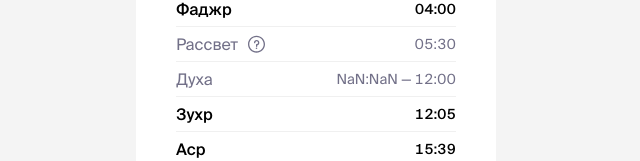
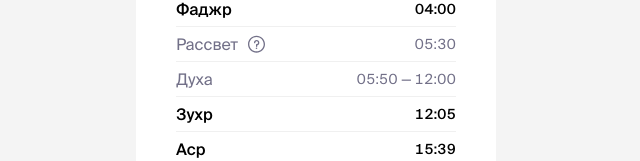
Before and after one commit to timurziev/asr, a Vue app: page / in a window 1280 px wide. Shown: the part 252-413 px from the top of the page, without its empty margins (324-964 px from the left). Built offline with nearby package versions, Linux system fonts and the light colour scheme.

Commit message:
sunset -> sunrise missed files

```diff
--- a/src/components/Timetable.vue
+++ b/src/components/Timetable.vue
@@ -84,11 +84,11 @@ const third = computed(() => {
 })
 
 const duhaa = computed(() => {
-  const afterSunset = 20
+  const afterSunrise = 20
   const beforeZuhr = 5
 
   return {
-    start: dateToString(new Date(stringToDate(today.value.sunset).getTime() + afterSunset * 60000)),
+    start: dateToString(new Date(stringToDate(today.value.sunrise).getTime() + afterSunrise * 60000)),
     end: dateToString(new Date(stringToDate(today.value.zuhr).getTime() - beforeZuhr * 60000)),
   }
 })
--- a/src/data/dubai/9.ts
+++ b/src/data/dubai/9.ts
@@ -4,7 +4,7 @@ export const schedule: DailySchedule[] = [
   {
     day: 1,
     fajr: '04:40',
-    sunset: '05:56',
+    sunrise: '05:56',
     zuhr: '12:22',
     asr: '15:49',
     maghrib: '18:41',
@@ -13,7 +13,7 @@ export const schedule: DailySchedule[] = [
   {
     day: 2,
     fajr: '04:41',
-    sunset: '05:57',
+    sunrise: '05:57',
     zuhr: '12:21',
     asr: '15:49',
     maghrib: '18:40',
@@ -22,7 +22,7 @@ export const schedule: DailySchedule[] = [
   {
     day: 3,
     fajr: '04:41',
-    sunset: '05:57',
+    sunrise: '05:57',
     zuhr: '12:21',
     asr: '15:48',
     maghrib: '18:39',
@@ -31,7 +31,7 @@ export const schedule: DailySchedule[] = [
   {
     day: 4,
     fajr: '04:42',
-    sunset: '05:57',
+    sunrise: '05:57',
     zuhr: '12:21',
     asr: '15:48',
     maghrib: '18:38',
@@ -40,7 +40,7 @@ export const schedule: DailySchedule[] = [
   {
     day: 5,
     fajr: '04:42',
-    sunset: '05:58',
+    sunrise: '05:58',
     zuhr: '12:20',
     asr: '15:47',
     maghrib: '18:37',
@@ -49,7 +49,7 @@ export const schedule: DailySchedule[] = [
   {
     day: 6,
     fajr: '04:43',
-    sunset: '05:58',
+    sunrise: '05:58',
     zuhr: '12:20',
     asr: '15:47',
     maghrib: '18:36',
@@ -58,7 +58,7 @@ export const schedule: DailySchedule[] = [
   {
     day: 7,
     fajr: '04:43',
-    sunset: '05:58',
+    sunrise: '05:58',
     zuhr: '12:20',
     asr: '15:47',
     maghrib: '18:35',
@@ -67,7 +67,7 @@ export const schedule: DailySchedule[] = [
   {
     day: 8,
     fajr: '04:44',
-    sunset: '05:59',
+    sunrise: '05:59',
     zuhr: '12:19',
     asr: '15:46',
     maghrib: '18:34',
@@ -76,7 +76,7 @@ export const schedule: DailySchedule[] = [
   {
     day: 9,
     fajr: '04:44',
-    sunset: '05:59',
+    sunrise: '05:59',
     zuhr: '12:19',
     asr: '15:46',
     maghrib: '18:33',
@@ -85,7 +85,7 @@ export const schedule: DailySchedule[] = [
   {
     day: 10,
     fajr: '04:45',
-    sunset: '06:00',
+    sunrise: '06:00',
     zuhr: '12:19',
     asr: '15:45',
     maghrib: '18:32',
@@ -94,7 +94,7 @@ export const schedule: DailySchedule[] = [
   {
     day: 11,
     fajr: '04:45',
-    sunset: '06:00',
+    sunrise: '06:00',
     zuhr: '12:18',
     asr: '15:45',
     maghrib: '18:31',
@@ -103,7 +103,7 @@ export const schedule: DailySchedule[] = [
   {
     day: 12,
     fajr: '04:46',
-    sunset: '06:00',
+    sunrise: '06:00',
     zuhr: '12:18',
     asr: '15:44',
     maghrib: '18:30',
@@ -112,7 +112,7 @@ export const schedule: DailySchedule[] = [
   {
     day: 13,
     fajr: '04:46',
-    sunset: '06:01',
+    sunrise: '06:01',
     zuhr: '12:18',
     asr: '15:44',
     maghrib: '18:29',
@@ -121,7 +121,7 @@ export const schedule: DailySchedule[] = [
   {
     day: 14,
     fajr: '04:47',
-    sunset: '06:01',
+    sunrise: '06:01',
     zuhr: '12:17',
     asr: '15:43',
     maghrib: '18:28',
@@ -130,7 +130,7 @@ export const schedule: DailySchedule[] = [
   {
     day: 15,
     fajr: '04:47',
-    sunset: '06:01',
+    sunrise: '06:01',
     zuhr: '12:17',
     asr: '15:43',
     maghrib: '18:27',
@@ -139,7 +139,7 @@ export const schedule: DailySchedule[] = [
   {
     day: 16,
     fajr: '04:48',
-    sunset: '06:02',
+    sunrise: '06:02',
     zuhr: '12:17',
     asr: '15:42',
     maghrib: '18:25',
@@ -148,7 +148,7 @@ export const schedule: DailySchedule[] = [
   {
     day: 17,
     fajr: '04:48',
-    sunset: '06:02',
+    sunrise: '06:02',
     zuhr: '12:16',
     asr: '15:42',
     maghrib: '18:24',
@@ -157,7 +157,7 @@ export const schedule: DailySchedule[] = [
   {
     day: 18,
     fajr: '04:48',
-    sunset: '06:02',
+    sunrise: '06:02',
     zuhr: '12:16',
     asr: '15:41',
     maghrib: '18:23',
@@ -166,7 +166,7 @@ export const schedule: DailySchedule[] = [
   {
     day: 19,
     fajr: '04:49',
-    sunset: '06:03',
+    sunrise: '06:03',
     zuhr: '12:15',
     asr: '15:41',
     maghrib: '18:22',
@@ -175,7 +175,7 @@ export const schedule: DailySchedule[] = [
   {
     day: 20,
     fajr: '04:49',
-    sunset: '06:03',
+    sunrise: '06:03',
     zuhr: '12:15',
     asr: '15:40',
     maghrib: '18:21',
@@ -184,7 +184,7 @@ export const schedule: DailySchedule[] = [
   {
     day: 21,
     fajr: '04:50',
-    sunset: '06:04',
+    sunrise: '06:04',
     zuhr: '12:15',
     asr: '15:39',
     maghrib: '18:20',
@@ -193,7 +193,7 @@ export const schedule: DailySchedule[] = [
   {
     day: 22,
     fajr: '04:50',
-    sunset: '06:04',
+    sunrise: '06:04',
     zuhr: '12:14',
     asr: '15:39',
     maghrib: '18:19',
@@ -202,7 +202,7 @@ export const schedule: DailySchedule[] = [
   {
     day: 23,
     fajr: '04:51',
-    sunset: '06:04',
+    sunrise: '06:04',
     zuhr: '12:14',
     asr: '15:38',
     maghrib: '18:18',
@@ -211,7 +211,7 @@ export const schedule: DailySchedule[] = [
   {
     day: 24,
     fajr: '04:51',
-    sunset: '06:05',
+    sunrise: '06:05',
     zuhr: '12:14',
     asr: '15:38',
     maghrib: '18:17',
@@ -220,7 +220,7 @@ export const schedule: DailySchedule[] = [
   {
     day: 25,
     fajr: '04:51',
-    sunset: '06:05',
+    sunrise: '06:05',
     zuhr: '12:13',
     asr: '15:37',
     maghrib: '18:16',
@@ -229,7 +229,7 @@ export const schedule: DailySchedule[] = [
   {
     day: 26,
     fajr: '04:52',
-    sunset: '06:05',
+    sunrise: '06:05',
     zuhr: '12:13',
     asr: '15:36',
     maghrib: '18:15',
@@ -238,7 +238,7 @@ export const schedule: DailySchedule[] = [
   {
     day: 27,
     fajr: '04:52',
-    sunset: '06:06',
+    sunrise: '06:06',
     zuhr: '12:13',
     asr: '15:36',
     maghrib: '18:14',
@@ -247,7 +247,7 @@ export const schedule: DailySchedule[] = [
   {
     day: 28,
     fajr: '04:53',
-    sunset: '06:06',
+    sunrise: '06:06',
     zuhr: '12:12',
     asr: '15:35',
     maghrib: '18:12',
@@ -256,7 +256,7 @@ export const schedule: DailySchedule[] = [
   {
     day: 29,
     fajr: '04:53',
-    sunset: '06:07',
+    sunrise: '06:07',
     zuhr: '12:12',
     asr: '15:35',
     maghrib: '18:11',
@@ -265,7 +265,7 @@ export const schedule: DailySchedule[] = [
   {
     day: 30,
     fajr: '04:54',
-    sunset: '06:07',
+    sunrise: '06:07',
     zuhr: '12:12',
     asr: '15:34',
     maghrib: '18:10',
```
